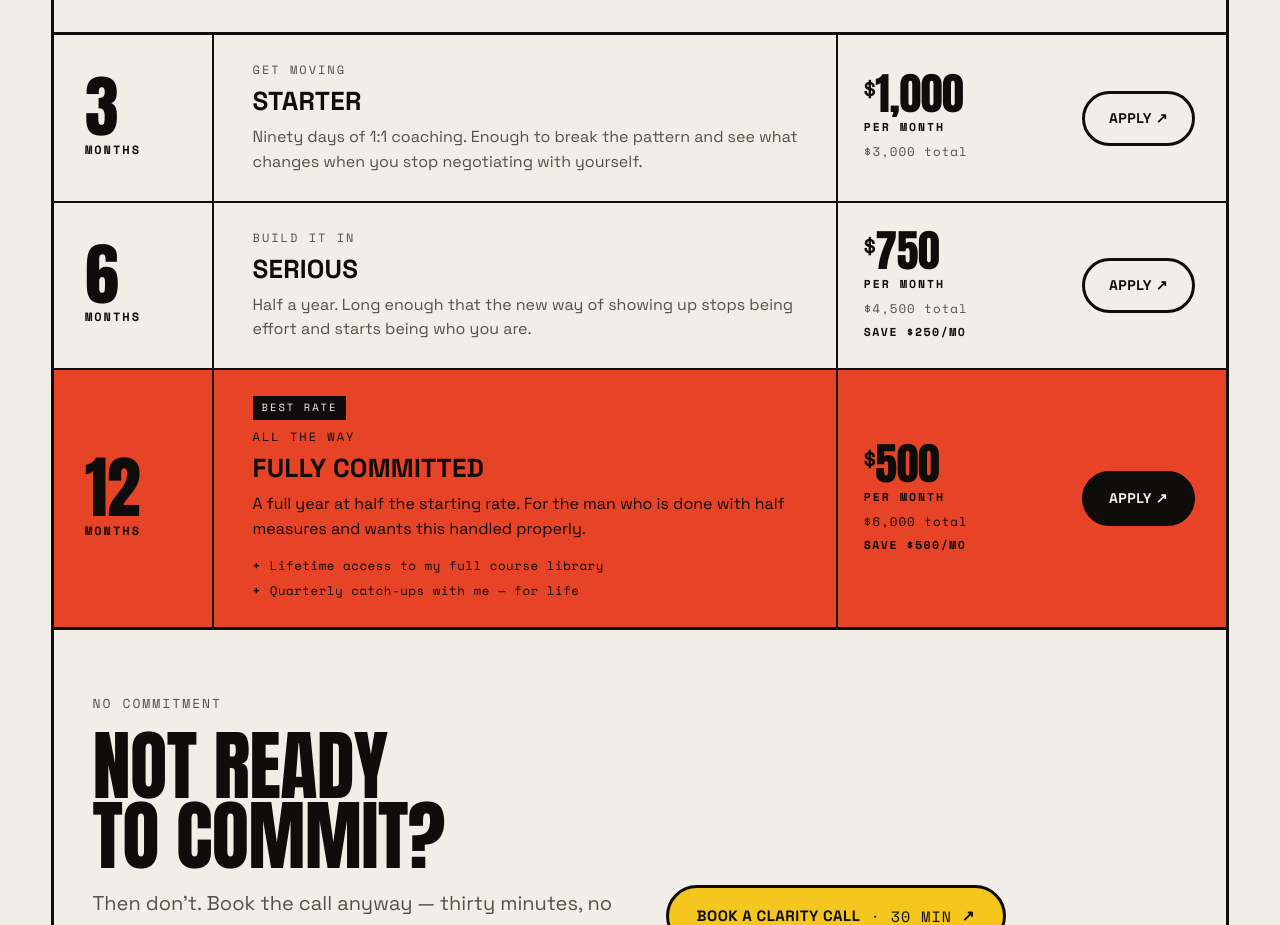
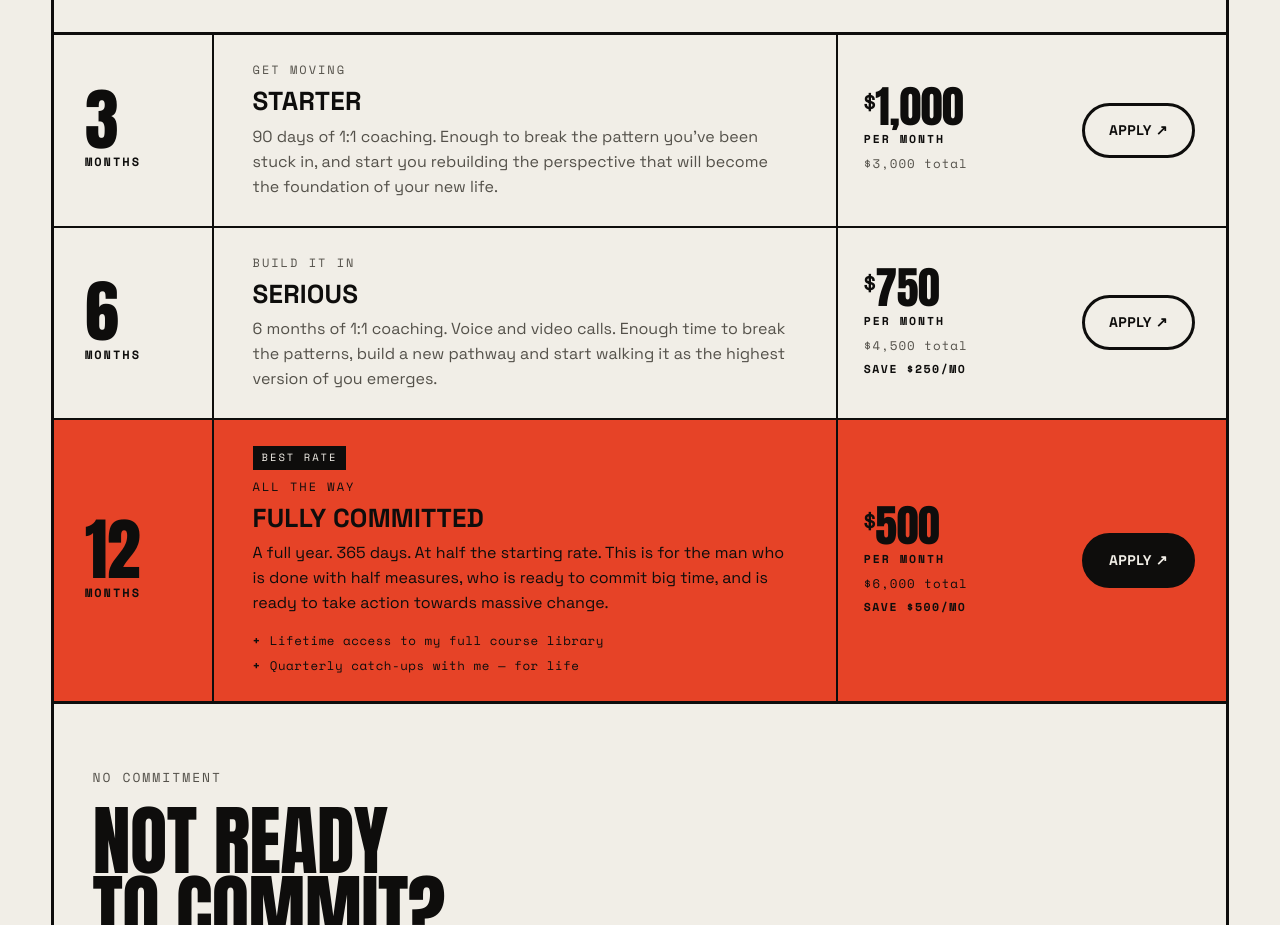
Before and after one commit to YalorMewn/unabashedly, a plain HTML site: page work-with-me.html in a window 1280 px wide. Shown: the part 2320-3245 px from the top of the page. Drawn offline with nearby package versions, Linux system fonts and the light colour scheme.

Commit message:
Replace the three tier descriptions with Taylor's own copy
Starter, Serious and Fully Committed now use the author's wording.
Serious names voice and video calls; Fully Committed leads with the full
year and the halved rate.

Co-Authored-By: Claude Opus 5 (1M context) <noreply@anthropic.com>

```diff
--- a/work-with-me.html
+++ b/work-with-me.html
@@ -353,7 +353,7 @@
       <div class="row-body">
         <span class="row-kicker mono">Get moving</span>
         <h3 class="row-title">Starter</h3>
-        <p class="row-desc">Ninety days of 1:1 coaching. Enough to break the pattern and see what changes when you stop negotiating with yourself.</p>
+        <p class="row-desc">90 days of 1:1 coaching. Enough to break the pattern you&rsquo;ve been stuck in, and start you rebuilding the perspective that will become the foundation of your new life.</p>
       </div>
       <div class="row-price">
         <span class="price-mo"><sup>$</sup>1,000</span>
@@ -368,7 +368,7 @@
       <div class="row-body">
         <span class="row-kicker mono">Build it in</span>
         <h3 class="row-title">Serious</h3>
-        <p class="row-desc">Half a year. Long enough that the new way of showing up stops being effort and starts being who you are.</p>
+        <p class="row-desc">6 months of 1:1 coaching. Voice and video calls. Enough time to break the patterns, build a new pathway and start walking it as the highest version of you emerges.</p>
       </div>
       <div class="row-price">
         <span class="price-mo"><sup>$</sup>750</span>
@@ -385,7 +385,7 @@
         <span class="flag">Best rate</span>
         <span class="row-kicker mono">All the way</span>
         <h3 class="row-title">Fully Committed</h3>
-        <p class="row-desc">A full year at half the starting rate. For the man who is done with half measures and wants this handled properly.</p>
+        <p class="row-desc">A full year. 365 days. At half the starting rate. This is for the man who is done with half measures, who is ready to commit big time, and is ready to take action towards massive change.</p>
         <ul class="perks">
           <li>Lifetime access to my full course library</li>
           <li>Quarterly catch-ups with me &mdash; for life</li>
```
